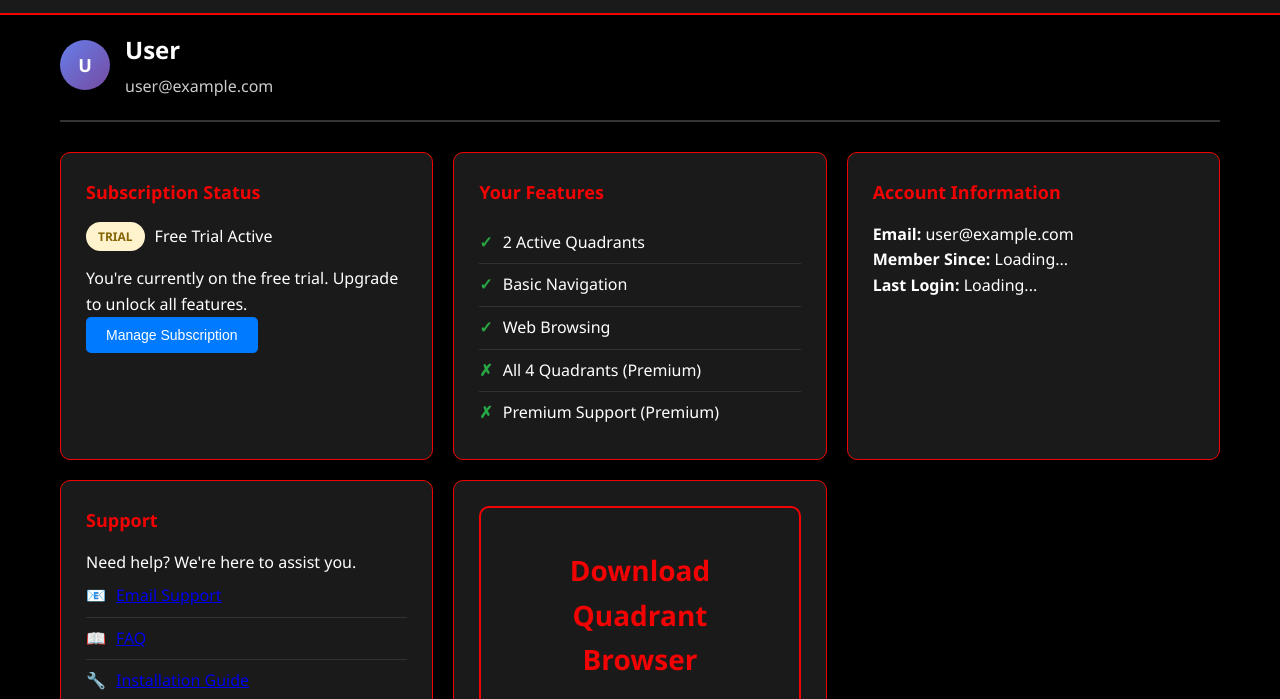
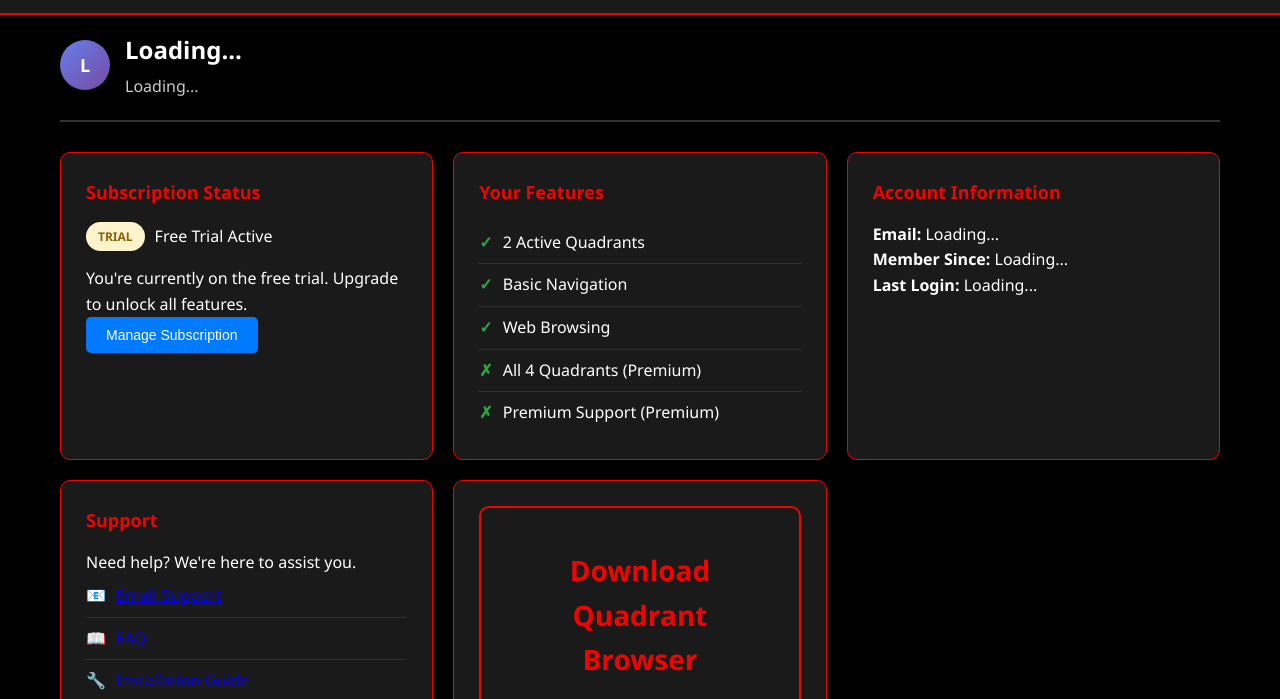
Before and after one commit to bmarkov2/QuadrantBrowser, a plain HTML site: page dashboard.html in a window 1280 px wide. Shown: the part 69-768 px from the top of the page. Drawn offline with Linux system fonts and the light colour scheme.

Commit message:
Fix user dashboard pt 3

```diff
--- a/auth.js
+++ b/auth.js
@@ -272,14 +272,22 @@ document.addEventListener('DOMContentLoaded', () => {
 
 // Logout function (can be called from dashboard)
 function logout() {
+    console.log('Auth.js logout function called');
+
     localStorage.removeItem('authToken');
     localStorage.removeItem('userEmail');
+
+    // Only update login button if it exists (for homepage)
+    if (loginBtn) {
         loginBtn.textContent = 'Login';
         loginBtn.href = '#';
         loginBtn.onclick = (e) => {
             e.preventDefault();
             openModal(loginModal);
         };
+    }
+
+    console.log('Auth data cleared, redirecting to homepage...');
     // Force redirect to homepage with cache busting
     window.location.replace('index.html?logout=' + Date.now());
 }
--- a/dashboard.html
+++ b/dashboard.html
@@ -266,10 +266,10 @@
     <main class="dashboard-container">
         <div class="dashboard-header">
             <div class="user-info">
-                <div class="user-avatar" id="userAvatar">U</div>
+                <div class="user-avatar" id="userAvatar">L</div>
                 <div class="user-details">
-                    <h2 id="userName">User</h2>
-                    <p id="userEmail">user@example.com</p>
+                    <h2 id="userName">Loading...</h2>
+                    <p id="userEmail">Loading...</p>
                 </div>
             </div>
         </div>
@@ -304,7 +304,7 @@
 
             <div class="dashboard-card">
                 <h3>Account Information</h3>
-                <p><strong>Email:</strong> <span id="accountEmail">user@example.com</span></p>
+                <p><strong>Email:</strong> <span id="accountEmail">Loading...</span></p>
                 <p><strong>Member Since:</strong> <span id="memberSince">Loading...</span></p>
                 <p><strong>Last Login:</strong> <span id="lastLogin">Loading...</span></p>
             </div>
@@ -436,9 +436,13 @@
 
         // Logout function - properly clear auth and redirect
         function logout() {
+            console.log('Logout function called');
+
             // Clear all auth data
             localStorage.removeItem('authToken');
             localStorage.removeItem('userEmail');
+
+            console.log('Auth data cleared, redirecting to homepage...');
 
             // Force redirect to homepage with cache busting
             window.location.replace('index.html?logout=' + Date.now());
```
Lines whose indentation alone changed are shown as unchanged.
